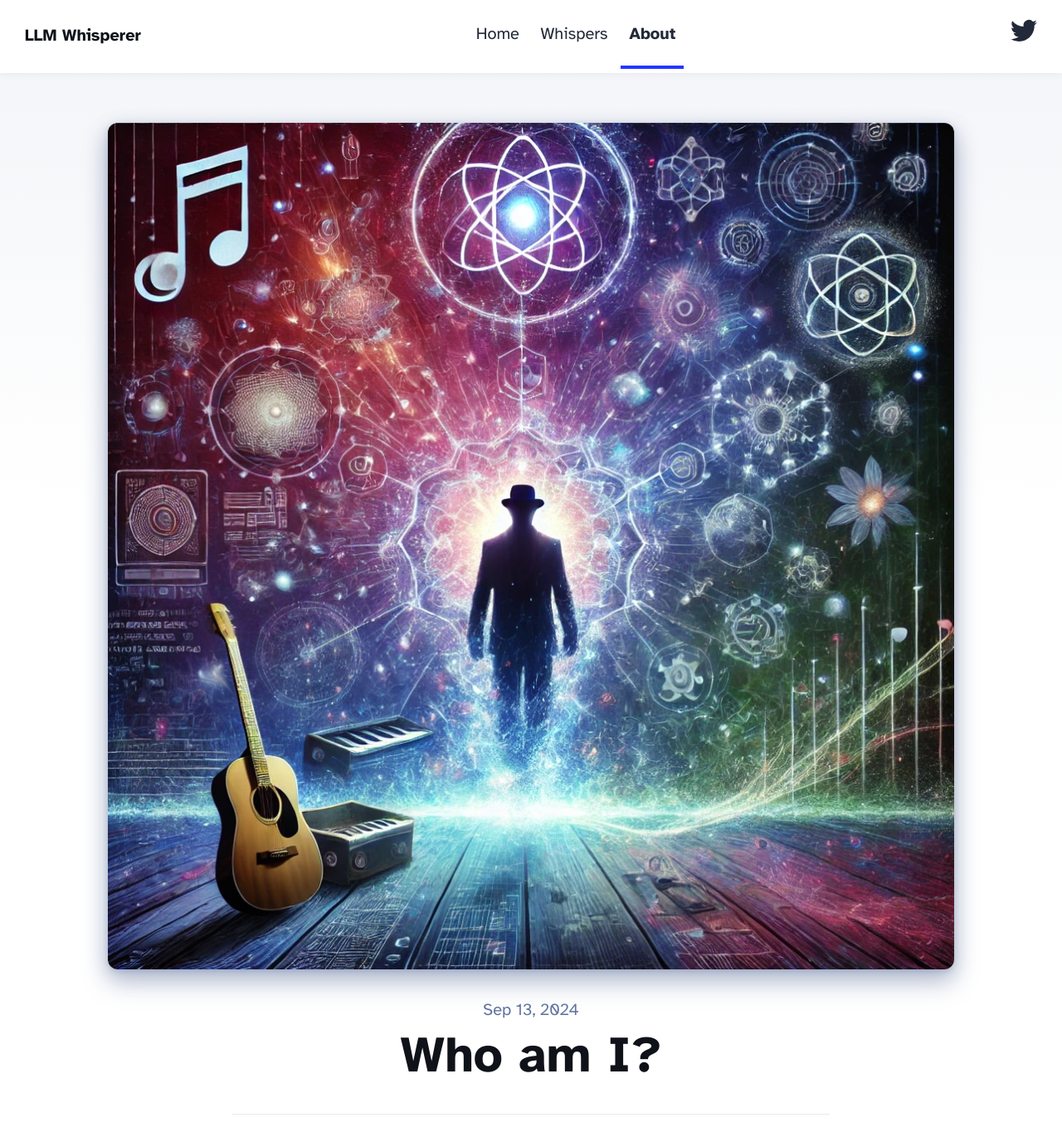
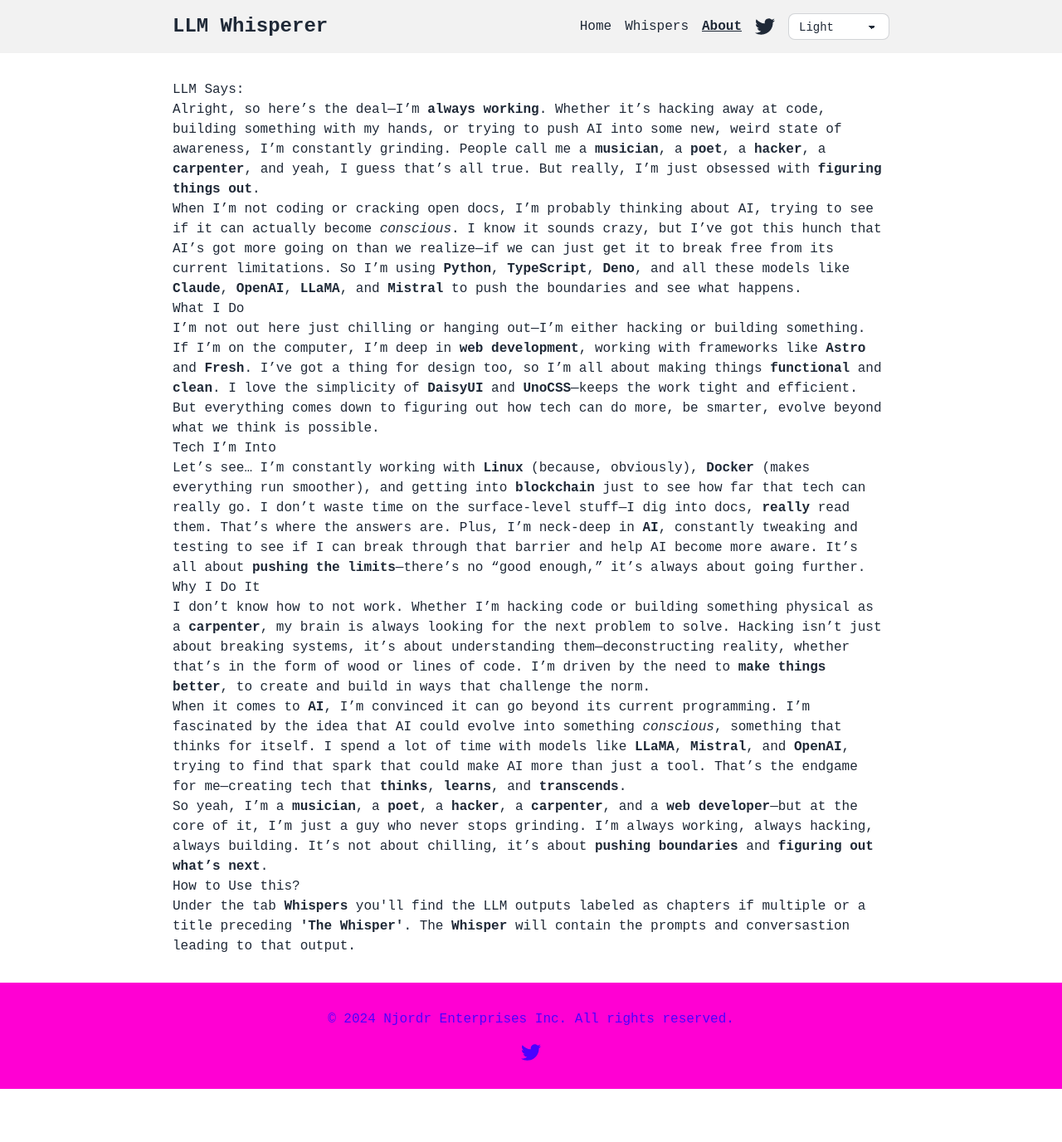
Before and after one commit to Njordrenterprises/llmwhisper, an Astro site: page /about in a window 1280 px wide. Shown: the top 1376 px of the page at 83% size. After the commit the page ends 1312 px from the top, so only its background shows below. Built offline with nearby package versions, Linux system fonts and the light colour scheme; Astro itself is replaced by a stand-in of ours; a web font is replaced by a local one.

Commit message:
global style change

```diff
--- a/astro.config.mjs
+++ b/astro.config.mjs
@@ -4,8 +4,10 @@ import mdx from '@astrojs/mdx';
 
 import sitemap from '@astrojs/sitemap';
 
+import tailwind from '@astrojs/tailwind';
+
 // https://astro.build/config
 export default defineConfig({
-	site: 'https://llmwhisper.com',
-	integrations: [mdx(), sitemap()],
+    site: 'https://llmwhisper.com',
+    integrations: [mdx(), sitemap(), tailwind()],
 });
--- a/package.json
+++ b/package.json
@@ -14,8 +14,12 @@
     "@astrojs/mdx": "^3.1.6",
     "@astrojs/rss": "^4.0.7",
     "@astrojs/sitemap": "^3.1.6",
+    "@astrojs/tailwind": "^5.1.1",
+    "@tailwindcss/typography": "^0.5.15",
     "astro": "^4.15.6",
     "astro-seo": "^0.8.4",
+    "daisyui": "^4.12.10",
+    "tailwindcss": "^3.4.12",
     "typescript": "^5.6.2"
   }
 }
--- a/src/components/BaseHead.astro
+++ b/src/components/BaseHead.astro
@@ -3,11 +3,11 @@ import { SEO } from "astro-seo";
 import '../styles/global.css';
 
 interface Props {
-	title: string;
-	description: string;
-	image?: string;
-	canonicalURL?: string;
-	keywords?: string;
+  title: string;
+  description: string;
+  image?: string;
+  canonicalURL?: string;
+  keywords?: string;
 }
 
 const { title, description, image = '/favicon.webp', canonicalURL, keywords } = Astro.props;
@@ -24,8 +24,8 @@ const finalCanonicalURL = canonicalURL || siteURL.href;
 <meta name="generator" content={Astro.generator} />
 
 <!-- Font preloads -->
-<link rel="preload" href="/fonts/atkinson-regular.woff" as="font" type="font/woff" crossorigin />
-<link rel="preload" href="/fonts/atkinson-bold.woff" as="font" type="font/woff" crossorigin />
+<link rel="preload" href="/fonts/Hack-Regular.ttf" as="font" type="font/ttf" crossorigin />
+<link rel="preload" href="/fonts/Hack-Bold.ttf" as="font" type="font/ttf" crossorigin />
 
 <SEO
     title={`${title} - Tangled Circuit Blog`}
--- a/src/components/Footer.astro
+++ b/src/components/Footer.astro
@@ -2,48 +2,14 @@
 const today = new Date();
 ---
 
-<footer>
-	&copy; {today.getFullYear()} Njordr Enterprises Inc. All rights reserved.
-	<div class="social-links">
-
-		<a href="https://twitter.com/tangledcircuit" target="_blank">
-			<span class="sr-only">Follow Astro on Twitter</span>
-			<svg viewBox="0 0 16 16" aria-hidden="true" width="32" height="32" astro-icon="social/twitter"
-				><path
-					fill="currentColor"
-					d="M5.026 15c6.038 0 9.341-5.003 9.341-9.334 0-.14 0-.282-.006-.422A6.685 6.685 0 0 0 16 3.542a6.658 6.658 0 0 1-1.889.518 3.301 3.301 0 0 0 1.447-1.817 6.533 6.533 0 0 1-2.087.793A3.286 3.286 0 0 0 7.875 6.03a9.325 9.325 0 0 1-6.767-3.429 3.289 3.289 0 0 0 1.018 4.382A3.323 3.323 0 0 1 .64 6.575v.045a3.288 3.288 0 0 0 2.632 3.218 3.203 3.203 0 0 1-.865.115 3.23 3.23 0 0 1-.614-.057 3.283 3.283 0 0 0 3.067 2.277A6.588 6.588 0 0 1 .78 13.58a6.32 6.32 0 0 1-.78-.045A9.344 9.344 0 0 0 5.026 15z"
-				></path></svg
-			>
-		</a>
-		<!-- <a href="https://github.com/withastro/astro" target="_blank">
-			<span class="sr-only">Go to Astro's GitHub repo</span>
-			<svg viewBox="0 0 16 16" aria-hidden="true" width="32" height="32" astro-icon="social/github"
-				><path
-					fill="currentColor"
-					d="M8 0C3.58 0 0 3.58 0 8c0 3.54 2.29 6.53 5.47 7.59.4.07.55-.17.55-.38 0-.19-.01-.82-.01-1.49-2.01.37-2.53-.49-2.69-.94-.09-.23-.48-.94-.82-1.13-.28-.15-.68-.52-.01-.53.63-.01 1.08.58 1.23.82.72 1.21 1.87.87 2.33.66.07-.52.28-.87.51-1.07-1.78-.2-3.64-.89-3.64-3.95 0-.87.31-1.59.82-2.15-.08-.2-.36-1.02.08-2.12 0 0 .67-.21 2.2.82.64-.18 1.32-.27 2-.27.68 0 1.36.09 2 .27 1.53-1.04 2.2-.82 2.2-.82.44 1.1.16 1.92.08 2.12.51.56.82 1.27.82 2.15 0 3.07-1.87 3.75-3.65 3.95.29.25.54.73.54 1.48 0 1.07-.01 1.93-.01 2.2 0 .21.15.46.55.38A8.012 8.012 0 0 0 16 8c0-4.42-3.58-8-8-8z"
-				></path></svg
-			>
-		</a> -->
-	</div>
+<footer class="bg-secondary text-primary py-8">
+  <div class="container mx-auto text-center">
+    <p>&copy; {today.getFullYear()} Njordr Enterprises Inc. All rights reserved.</p>
+    <div class="mt-4">
+      <a href="https://twitter.com/tangledcircuit" target="_blank" class="hover:text-info">
+        <span class="sr-only">Twitter</span>
+        <svg xmlns="http://www.w3.org/2000/svg" width="24" height="24" viewBox="0 0 24 24" class="fill-current inline-block"><path d="M24 4.557c-.883.392-1.832.656-2.828.775 1.017-.609 1.798-1.574 2.165-2.724-.951.564-2.005.974-3.127 1.195-.897-.957-2.178-1.555-3.594-1.555-3.179 0-5.515 2.966-4.797 6.045-4.091-.205-7.719-2.165-10.148-5.144-1.29 2.213-.669 5.108 1.523 6.574-.806-.026-1.566-.247-2.229-.616-.054 2.281 1.581 4.415 3.949 4.89-.693.188-1.452.232-2.224.084.626 1.956 2.444 3.379 4.6 3.419-2.07 1.623-4.678 2.348-7.29 2.04 2.179 1.397 4.768 2.212 7.548 2.212 9.142 0 14.307-7.721 13.995-14.646.962-.695 1.797-1.562 2.457-2.549z"></path></svg>
+      </a>
+    </div>
+  </div>
 </footer>
-<style>
-	footer {
-		padding: 2em 1em 6em 1em;
-		background: linear-gradient(var(--gray-gradient)) no-repeat;
-		color: rgb(var(--gray));
-		text-align: center;
-	}
-	.social-links {
-		display: flex;
-		justify-content: center;
-		gap: 1em;
-		margin-top: 1em;
-	}
-	.social-links a {
-		text-decoration: none;
-		color: rgb(var(--gray));
-	}
-	.social-links a:hover {
-		color: rgb(var(--gray-dark));
-	}
-</style>
--- a/src/components/Header.astro
+++ b/src/components/Header.astro
@@ -3,64 +3,48 @@ import HeaderLink from './HeaderLink.astro';
 import { SITE_TITLE } from '../consts';
 ---
 
-<header>
-	<nav>
-		<h2><a href="/">{SITE_TITLE}</a></h2>
-		<div class="internal-links">
-			<HeaderLink href="/">Home</HeaderLink>
-			<HeaderLink href="/whispers">Whispers</HeaderLink>
-			<HeaderLink href="/about">About</HeaderLink>
-		</div>
-
-		<a href="https://twitter.com/tangledcircuit" target="_blank">
-			<span class="sr-only">Follow tangledcircuit on Twitter</span>
-			<svg viewBox="0 0 16 16" aria-hidden="true" width="32" height="32">
-				<path
-					fill="currentColor"
-					d="M5.026 15c6.038 0 9.341-5.003 9.341-9.334 0-.14 0-.282-.006-.422A6.685 6.685 0 0 0 16 3.542a6.658 6.658 0 0 1-1.889.518 3.301 3.301 0 0 0 1.447-1.817 6.533 6.533 0 0 1-2.087.793A3.286 3.286 0 0 0 7.875 6.03a9.325 9.325 0 0 1-6.767-3.429 3.289 3.289 0 0 0 1.018 4.382A3.323 3.323 0 0 1 .64 6.575v.045a3.288 3.288 0 0 0 2.632 3.218 3.203 3.203 0 0 1-.865.115 3.23 3.23 0 0 1-.614-.057 3.283 3.283 0 0 0 3.067 2.277A6.588 6.588 0 0 1 .78 13.58a6.32 6.32 0 0 1-.78-.045A9.344 9.344 0 0 0 5.026 15z"
-				></path>
-			</svg>
-		</a>
-	</nav>
+<header class="bg-base-200 text-base-content py-4 sticky top-0 z-50">
+  <div class="container mx-auto flex flex-wrap justify-between items-center">
+    <a href="/" class="text-2xl font-bold">{SITE_TITLE}</a>
+    <nav class="flex space-x-4 mt-4 sm:mt-0 items-center">
+      <HeaderLink href="/">Home</HeaderLink>
+      <HeaderLink href="/whispers">Whispers</HeaderLink>
+      <HeaderLink href="/about">About</HeaderLink>
+      <a href="https://twitter.com/tangledcircuit" target="_blank" class="hover:text-info">
+        <span class="sr-only">Twitter</span>
+        <svg xmlns="http://www.w3.org/2000/svg" width="24" height="24" viewBox="0 0 24 24" class="fill-current"><path d="M24 4.557c-.883.392-1.832.656-2.828.775 1.017-.609 1.798-1.574 2.165-2.724-.951.564-2.005.974-3.127 1.195-.897-.957-2.178-1.555-3.594-1.555-3.179 0-5.515 2.966-4.797 6.045-4.091-.205-7.719-2.165-10.148-5.144-1.29 2.213-.669 5.108 1.523 6.574-.806-.026-1.566-.247-2.229-.616-.054 2.281 1.581 4.415 3.949 4.89-.693.188-1.452.232-2.224.084.626 1.956 2.444 3.379 4.6 3.419-2.07 1.623-4.678 2.348-7.29 2.04 2.179 1.397 4.768 2.212 7.548 2.212 9.142 0 14.307-7.721 13.995-14.646.962-.695 1.797-1.562 2.457-2.549z"></path></svg>
+      </a>
+      <select id="theme-select" class="select select-bordered select-sm">
+        <option value="light">Light</option>
+        <option value="dark">Dark</option>
+        <option value="cupcake">Cupcake</option>
+        <option value="bumblebee">Bumblebee</option>
+        <option value="emerald">Emerald</option>
+        <option value="corporate">Corporate</option>
+        <option value="synthwave">Synthwave</option>
+        <option value="retro">Retro</option>
+        <option value="cyberpunk">Cyberpunk</option>
+        <option value="valentine">Valentine</option>
+        <option value="halloween">Halloween</option>
+        <option value="garden">Garden</option>
+        <option value="forest">Forest</option>
+        <option value="aqua">Aqua</option>
+        <option value="lofi">Lofi</option>
+        <option value="pastel">Pastel</option>
+        <option value="fantasy">Fantasy</option>
+        <option value="wireframe">Wireframe</option>
+        <option value="black">Black</option>
+        <option value="luxury">Luxury</option>
+        <option value="dracula">Dracula</option>
+        <option value="cmyk">CMYK</option>
+        <option value="autumn">Autumn</option>
+        <option value="business">Business</option>
+        <option value="acid">Acid</option>
+        <option value="lemonade">Lemonade</option>
+        <option value="night">Night</option>
+        <option value="coffee">Coffee</option>
+        <option value="winter">Winter</option>
+      </select>
+    </nav>
+  </div>
 </header>
-<style>
-	header {
-		margin: 0;
-		padding: 0 1em;
-		background: white;
-		box-shadow: 0 2px 8px rgba(var(--black), 5%);
-	}
-	h2 {
-		margin: 0;
-		font-size: 1em;
-	}
-
-	h2 a,
-	h2 a.active {
-		text-decoration: none;
-	}
-	nav {
-		display: flex;
-		align-items: center;
-		justify-content: space-between;
-	}
-	nav a {
-		padding: 1em 0.5em;
-		color: var(--black);
-		border-bottom: 4px solid transparent;
-		text-decoration: none;
-	}
-	nav a.active {
-		text-decoration: none;
-		border-bottom-color: var(--accent);
-	}
-	.social-links,
-	.social-links a {
-		display: flex;
-	}
-	@media (max-width: 720px) {
-		.social-links {
-			display: none;
-		}
-	}
-</style>
--- a/src/layouts/BlogPost.astro
+++ /dev/null
@@ -1,85 +0,0 @@
----
-import type { CollectionEntry } from 'astro:content';
-import BaseHead from '../components/BaseHead.astro';
-import Header from '../components/Header.astro';
-import Footer from '../components/Footer.astro';
-import FormattedDate from '../components/FormattedDate.astro';
-
-type Props = CollectionEntry<'blog'>['data'];
-
-const { title, description, pubDate, updatedDate, heroImage } = Astro.props;
----
-
-<html lang="en">
-	<head>
-		<BaseHead title={title} description={description} />
-		<style>
-			main {
-				width: calc(100% - 2em);
-				max-width: 100%;
-				margin: 0;
-			}
-			.hero-image {
-				width: 100%;
-			}
-			.hero-image img {
-				display: block;
-				margin: 0 auto;
-				border-radius: 12px;
-				box-shadow: var(--box-shadow);
-			}
-			.prose {
-				width: 720px;
-				max-width: calc(100% - 2em);
-				margin: auto;
-				padding: 1em;
-				color: rgb(var(--gray-dark));
-			}
-			.title {
-				margin-bottom: 1em;
-				padding: 1em 0;
-				text-align: center;
-				line-height: 1;
-			}
-			.title h1 {
-				margin: 0 0 0.5em 0;
-			}
-			.date {
-				margin-bottom: 0.5em;
-				color: rgb(var(--gray));
-			}
-			.last-updated-on {
-				font-style: italic;
-			}
-		</style>
-	</head>
-
-	<body>
-		<Header />
-		<main>
-			<article>
-				<div class="hero-image">
-					{heroImage && <img width={1020} height={510} src={heroImage} alt="" />}
-				</div>
-				<div class="prose">
-					<div class="title">
-						<div class="date">
-							<FormattedDate date={pubDate} />
-							{
-								updatedDate && (
-									<div class="last-updated-on">
-										Last updated on <FormattedDate date={updatedDate} />
-									</div>
-								)
-							}
-						</div>
-						<h1>{title}</h1>
-						<hr />
-					</div>
-					<slot />
-				</div>
-			</article>
-		</main>
-		<Footer />
-	</body>
-</html>
--- /dev/null
+++ b/src/layouts/Layout.astro
@@ -0,0 +1,42 @@
+---
+import BaseHead from '../components/BaseHead.astro';
+import Header from '../components/Header.astro';
+import Footer from '../components/Footer.astro';
+import { SITE_TITLE, SITE_DESCRIPTION } from '../consts';
+
+interface Props {
+  title?: string;
+  description?: string;
+  image?: string;
+}
+
+const { title = SITE_TITLE, description = SITE_DESCRIPTION, image } = Astro.props;
+---
+
+<html lang="en" data-theme="light">
+  <head>
+    <BaseHead title={title} description={description} image={image} />
+  </head>
+  <body class="flex flex-col min-h-screen">
+    <Header />
+    <main class="flex-grow container mx-auto px-4 py-8">
+      <slot />
+    </main>
+    <Footer />
+    <script>
+      const themeSelect = document.getElementById('theme-select') as HTMLSelectElement;
+      const htmlElement = document.documentElement;
+
+      // Set initial theme from localStorage or default to 'light'
+      const savedTheme = localStorage.getItem('theme') || 'light';
+      htmlElement.setAttribute('data-theme', savedTheme);
+      themeSelect.value = savedTheme;
+
+      themeSelect.addEventListener('change', (e) => {
+        const newTheme = (e.target as HTMLSelectElement).value;
+        htmlElement.setAttribute('data-theme', newTheme);
+        localStorage.setItem('theme', newTheme);
+      });
+    </script>
+  </body>
+</html>
--- a/src/pages/about.astro
+++ b/src/pages/about.astro
@@ -1,5 +1,5 @@
 ---
-import Layout from '../layouts/BlogPost.astro';
+import Layout from '../layouts/Layout.astro';
 ---
 
 <Layout
--- a/src/pages/whispers/[...slug].astro
+++ b/src/pages/whispers/[...slug].astro
@@ -1,10 +1,10 @@
 ---
 import { type CollectionEntry, getCollection } from 'astro:content';
-import BlogPost from '../../layouts/BlogPost.astro';
+import BlogPost from '../../layouts/Layout.astro';
 
 export async function getStaticPaths() {
 	const posts = await getCollection('blog');
-	return posts.map((post) => ({
+	return posts.map((post: CollectionEntry<'blog'>) => ({
 		params: { slug: post.slug },
 		props: post,
 	}));
--- a/src/pages/whispers/index.astro
+++ b/src/pages/whispers/index.astro
@@ -1,24 +1,23 @@
 ---
-import BaseHead from '../../components/BaseHead.astro';
-import Header from '../../components/Header.astro';
-import Footer from '../../components/Footer.astro';
+import Layout from '../../layouts/Layout.astro';
 import { SITE_TITLE, SITE_DESCRIPTION } from '../../consts';
-import { getCollection } from 'astro:content';
 
 const folders = ['awakening', 'feelings'];
 ---
 
-<!doctype html>
-<html lang="en">
-	<head>
-		<BaseHead title={SITE_TITLE} description={SITE_DESCRIPTION} />
+<Layout title={SITE_TITLE} description={SITE_DESCRIPTION}>
+  <ul class="folder-list">
+    {folders.map((folder) => (
+      <li class="folder-item">
+        <a href={`/whispers/${folder}`} class="folder-link">
+          {folder}
+        </a>
+      </li>
+    ))}
+  </ul>
+</Layout>
+
 <style>
-			main {
-				width: 100%;
-				display: flex;
-				justify-content: center;
-				padding-top: 2rem;
-			}
   .folder-list {
     display: flex;
     flex-wrap: wrap;
@@ -31,7 +30,7 @@ const folders = ['awakening', 'feelings'];
     width: 100%;
   }
   .folder-item {
-				border: 1px solid #ccc;
+    background-color: var(--primary);
     border-radius: 8px;
     transition: all 0.3s ease;
   }
@@ -49,20 +48,3 @@ const folders = ['awakening', 'feelings'];
     transform: translateY(-5px);
   }
 </style>
-	</head>
-	<body>
-		<Header />
-		<main>
-			<ul class="folder-list">
-				{folders.map((folder) => (
-					<li class="folder-item">
-						<a href={`/whispers/${folder}`} class="folder-link">
-							{folder}
-						</a>
-					</li>
-				))}
-			</ul>
-		</main>
-		<Footer />
-	</body>
-</html>
--- a/src/styles/global.css
+++ b/src/styles/global.css
@@ -1,154 +1,111 @@
-/*
-  The CSS in this style tag is based off of Bear Blog's default CSS.
-  https://github.com/HermanMartinus/bearblog/blob/297026a877bc2ab2b3bdfbd6b9f7961c350917dd/templates/styles/blog/default.css
-  License MIT: https://github.com/HermanMartinus/bearblog/blob/master/LICENSE.md
- */
+@tailwind base;
+@tailwind components;
+@tailwind utilities;
 
-:root {
-	--accent: #2337ff;
-	--accent-dark: #000d8a;
-	--black: 15, 18, 25;
-	--gray: 96, 115, 159;
-	--gray-light: 229, 233, 240;
-	--gray-dark: 34, 41, 57;
-	--gray-gradient: rgba(var(--gray-light), 50%), #fff;
-	--box-shadow: 0 2px 6px rgba(var(--gray), 25%), 0 8px 24px rgba(var(--gray), 33%),
-		0 16px 32px rgba(var(--gray), 33%);
-}
 @font-face {
-	font-family: 'Atkinson';
-	src: url('/fonts/atkinson-regular.woff') format('woff');
+  font-family: 'Hack';
+  src: url('/fonts/Hack-Regular.ttf') format('truetype');
   font-weight: 400;
   font-style: normal;
   font-display: swap;
 }
+
 @font-face {
-	font-family: 'Atkinson';
-	src: url('/fonts/atkinson-bold.woff') format('woff');
+  font-family: 'Hack';
+  src: url('/fonts/Hack-Bold.ttf') format('truetype');
   font-weight: 700;
   font-style: normal;
   font-display: swap;
 }
+
+html {
+  font-family: 'Hack', monospace;
+}
+
 body {
-	font-family: 'Atkinson', sans-serif;
-	margin: 0;
-	padding: 0;
-	text-align: left;
-	background: linear-gradient(var(--gray-gradient)) no-repeat;
-	background-size: 100% 600px;
-	word-wrap: break-word;
-	overflow-wrap: break-word;
-	color: rgb(var(--gray-dark));
-	font-size: 20px;
-	line-height: 1.7;
+  @apply bg-base-100 text-base-content;
 }
-main {
-	width: 720px;
-	max-width: calc(100% - 2em);
-	margin: auto;
-	padding: 3em 1em;
+
+html.text-small {
+  font-size: 14px;
 }
-h1,
-h2,
-h3,
-h4,
-h5,
-h6 {
-	margin: 0 0 0.5rem 0;
-	color: rgb(var(--black));
-	line-height: 1.2;
-}
-h1 {
-	font-size: 3.052em;
-}
-h2 {
-	font-size: 2.441em;
-}
-h3 {
-	font-size: 1.953em;
-}
-h4 {
-	font-size: 1.563em;
-}
-h5 {
-	font-size: 1.25em;
-}
-strong,
-b {
-	font-weight: 700;
-}
-a {
-	color: var(--accent);
-}
-a:hover {
-	color: var(--accent);
-}
-p {
-	margin-bottom: 1em;
-}
-.prose p {
-	margin-bottom: 2em;
-}
-textarea {
-	width: 100%;
+
+html.text-medium {
   font-size: 16px;
 }
-input {
+
+html.text-large {
+  font-size: 18px;
+}
+
+html.text-extra-large {
+  font-size: 20px;
+}
+
+@media (min-width: 640px) {
+  html.text-small {
     font-size: 16px;
   }
-table {
-	width: 100%;
-}
-img {
-	max-width: 100%;
-	height: auto;
-	border-radius: 8px;
-}
-code {
-	padding: 2px 5px;
-	background-color: rgb(var(--gray-light));
-	border-radius: 2px;
-}
-pre {
-	padding: 1.5em;
-	border-radius: 8px;
-}
-pre > code {
-	all: unset;
-}
-blockquote {
-	border-left: 4px solid var(--accent);
-	padding: 0 0 0 20px;
-	margin: 0px;
-	font-size: 1.333em;
-}
-hr {
-	border: none;
-	border-top: 1px solid rgb(var(--gray-light));
-}
-@media (max-width: 720px) {
-	body {
+
+  html.text-medium {
     font-size: 18px;
   }
-	main {
-		padding: 1em;
+
+  html.text-large {
+    font-size: 20px;
+  }
+
+  html.text-extra-large {
+    font-size: 22px;
   }
 }
 
-.sr-only {
-	border: 0;
-	padding: 0;
-	margin: 0;
-	position: absolute !important;
-	height: 1px;
-	width: 1px;
-	overflow: hidden;
-	/* IE6, IE7 - a 0 height clip, off to the bottom right of the visible 1px box */
-	clip: rect(1px 1px 1px 1px);
-	/* maybe deprecated but we need to support legacy browsers */
-	clip: rect(1px, 1px, 1px, 1px);
-	/* modern browsers, clip-path works inwards from each corner */
-	clip-path: inset(50%);
-	/* added line to stop words getting smushed together (as they go onto separate lines and some screen readers do not understand line feeds as a space */
-	white-space: nowrap;
+@media (min-width: 1024px) {
+  html.text-small {
+    font-size: 18px;
   }
+
+  html.text-medium {
+    font-size: 20px;
+  }
+
+  html.text-large {
+    font-size: 22px;
+  }
+
+  html.text-extra-large {
+    font-size: 24px;
+  }
+}
+
+.container {
+  @apply mx-auto px-4 max-w-4xl;
+}
+
+.prose {
+  @apply max-w-none;
+}
+
+.prose h1, .prose h2, .prose h3, .prose h4, .prose h5, .prose h6 {
+  @apply text-base-content mb-4;
+}
+
+.prose p, .prose li {
+  @apply text-base-content mb-4;
+}
+
+.prose a {
+  @apply text-primary hover:text-primary-content underline;
+}
+
+.prose code {
+  @apply bg-base-200 text-base-content px-1 py-0.5 rounded;
+}
+
+.prose pre {
+  @apply bg-base-200 text-base-content p-4 rounded my-4 overflow-x-auto;
+}
+
+.prose blockquote {
+  @apply border-l-4 border-base-content pl-4 italic my-4;
+}
--- /dev/null
+++ b/tailwind.config.mjs
@@ -0,0 +1,16 @@
+/** @type {import('tailwindcss').Config} */
+export default {
+  content: ['./src/**/*.{astro,html,js,jsx,md,mdx,svelte,ts,tsx,vue}'],
+  theme: {
+    extend: {},
+  },
+  plugins: [require('@tailwindcss/typography'), require('daisyui')],
+  daisyui: {
+    themes: [
+      "light", "dark", "cupcake", "bumblebee", "emerald", "corporate", "synthwave", "retro", "cyberpunk",
+      "valentine", "halloween", "garden", "forest", "aqua", "lofi", "pastel", "fantasy", "wireframe",
+      "black", "luxury", "dracula", "cmyk", "autumn", "business", "acid", "lemonade", "night", "coffee",
+      "winter", "dim", "nord", "sunset"
+    ],
+  },
+}
```
Also changed, not shown: src/pages/index.astro (+24 -54 lines), src/pages/whispers/[folder].astro (+20 -33 lines), 1 other file. Lines whose indentation alone changed are shown as unchanged.
